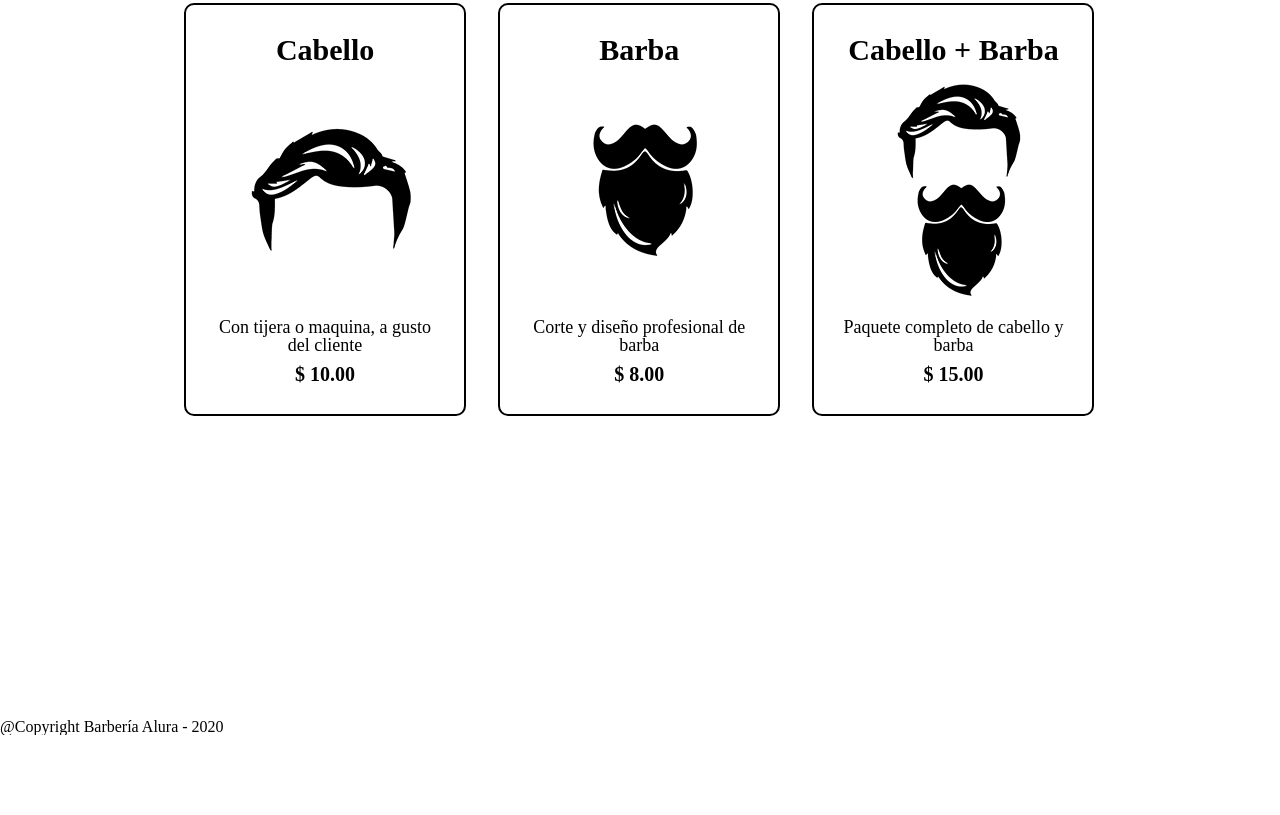
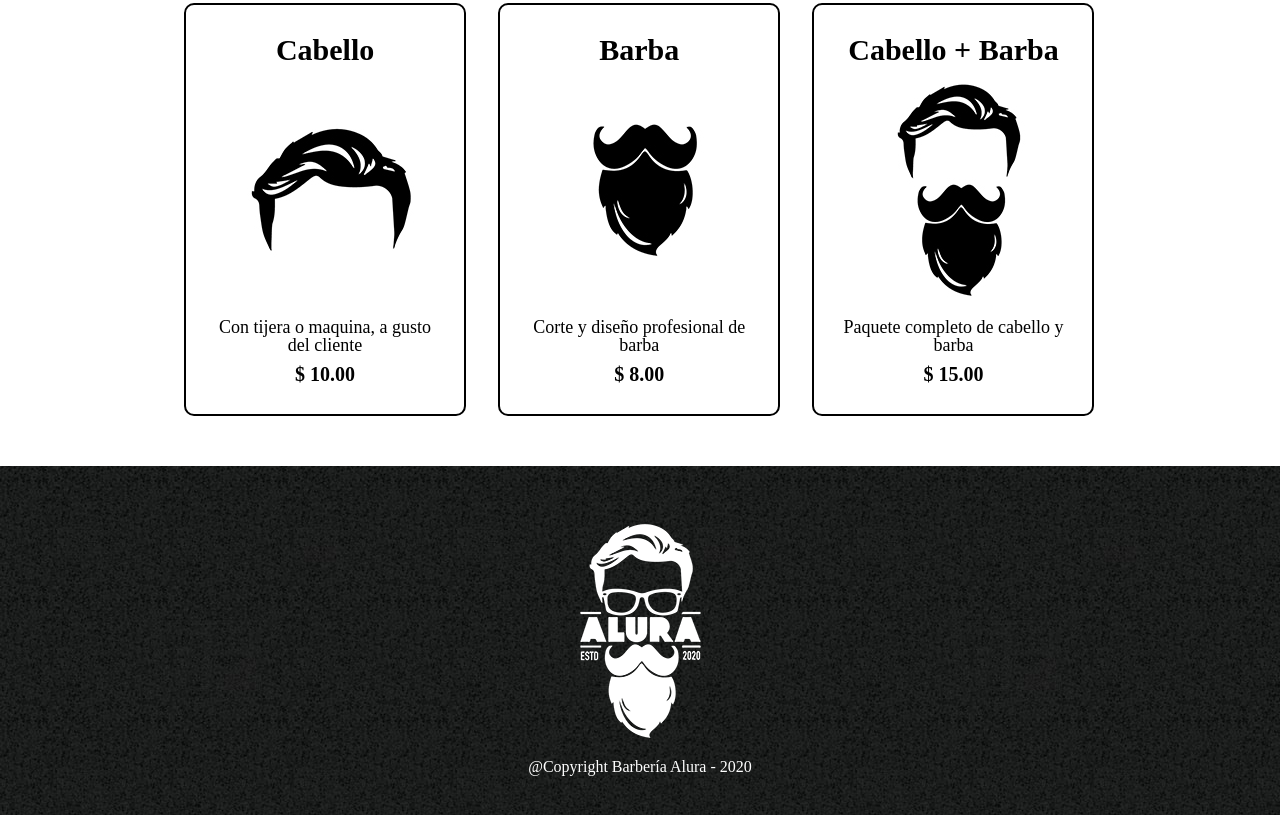
Before and after one commit to andresmaz0/Barberia-Alura-Web-page, a plain HTML site: page productos.html in a window 1280 px wide. Shown: the part 340-1155 px from the top of the page. Before the commit the page ends 1075 px from the top, so only its background shows below. Drawn offline with Linux system fonts and the light colour scheme.

Commit message:
Adding a set up to the footer

```diff
--- a/productos.css
+++ b/productos.css
@@ -86,3 +86,13 @@ nav a:hover{
     font-weight: bold;
     margin-top: 10px;
 }
+
+footer{
+    text-align: center;
+    background: url(imagenes/bg.jpg);
+    padding: 40px;
+}
+
+footer p{
+    color: white;
+}
```
